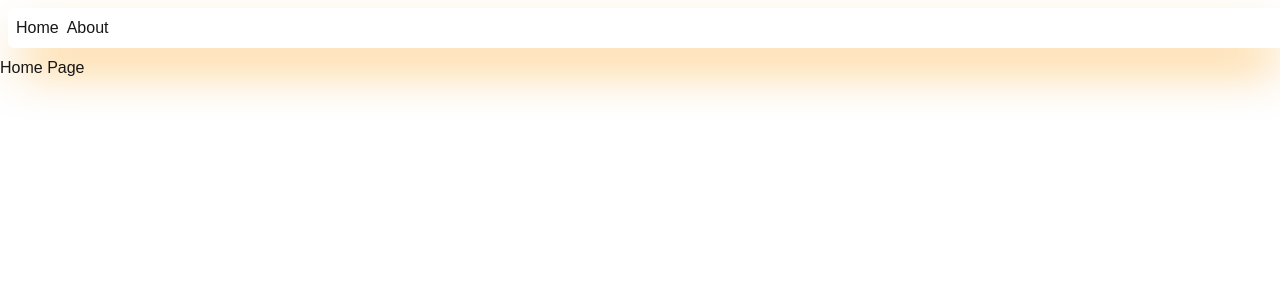
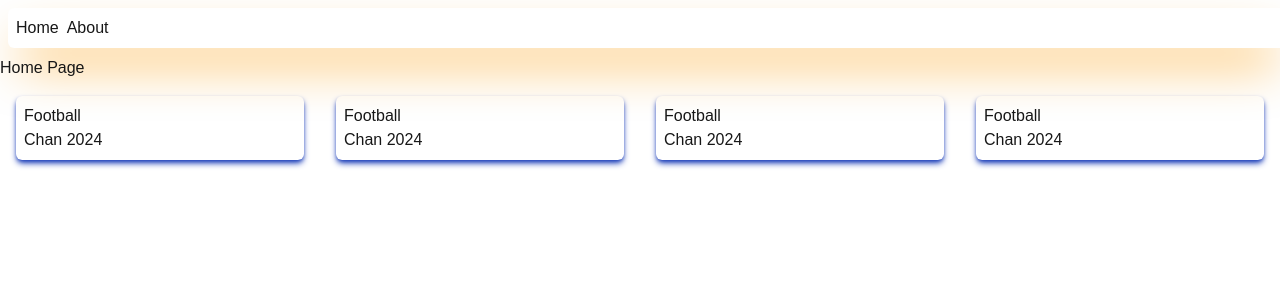
Before and after one commit to The-Boyo/alx-project-0x02-setup, a Next.js app in the folder alx-project-0x02/: page /home in a window 1280 px wide. Shown: the top 300 px of the page. Built offline with nearby package versions, Linux system fonts and the light colour scheme.

Commit message:
Implemented a reusable Card component

```diff
--- /dev/null
+++ b/alx-project-0x02/components/common/Card.tsx
@@ -0,0 +1,14 @@
+import React from "react";
+
+import { CardProps } from "@/interfaces";
+
+const Card: React.FC<CardProps> = ({ title, content }) => {
+	return (
+		<div className="shadow-blue-800 shadow-md m-4 p-2 rounded-md">
+			<h2>{title}</h2>
+			<p>{content}</p>
+		</div>
+	);
+};
+
+export default Card;
--- a/alx-project-0x02/interfaces/index.ts
+++ b/alx-project-0x02/interfaces/index.ts
@@ -1,3 +1,4 @@
-export interface TheProps {
-	eliud: string;
+export interface CardProps {
+	title: string;
+	content: string;
 }
--- a/alx-project-0x02/pages/home.tsx
+++ b/alx-project-0x02/pages/home.tsx
@@ -1,9 +1,16 @@
+import Card from "@/components/common/Card";
 import React from "react";
 
 const Home = () => {
 	return (
 		<div>
 			<h1>Home Page</h1>
+			<div className="grid grid-cols-1 space-x-1.5 sm:grid-cols-2 md:grid-cols-4">
+				<Card title="Football" content="Chan 2024" />
+				<Card title="Football" content="Chan 2024" />
+				<Card title="Football" content="Chan 2024" />
+				<Card title="Football" content="Chan 2024" />
+			</div>
 		</div>
 	);
 };
```
